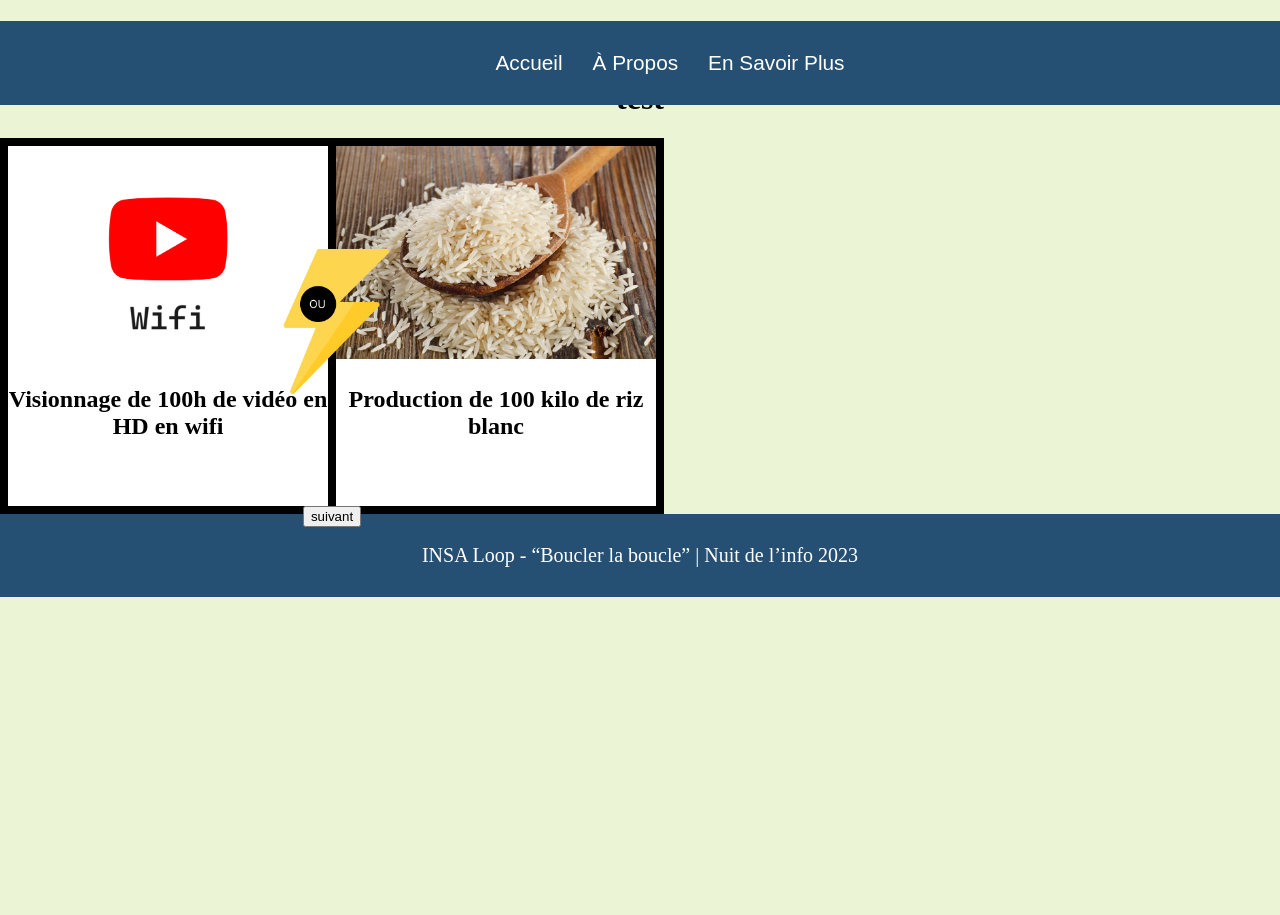
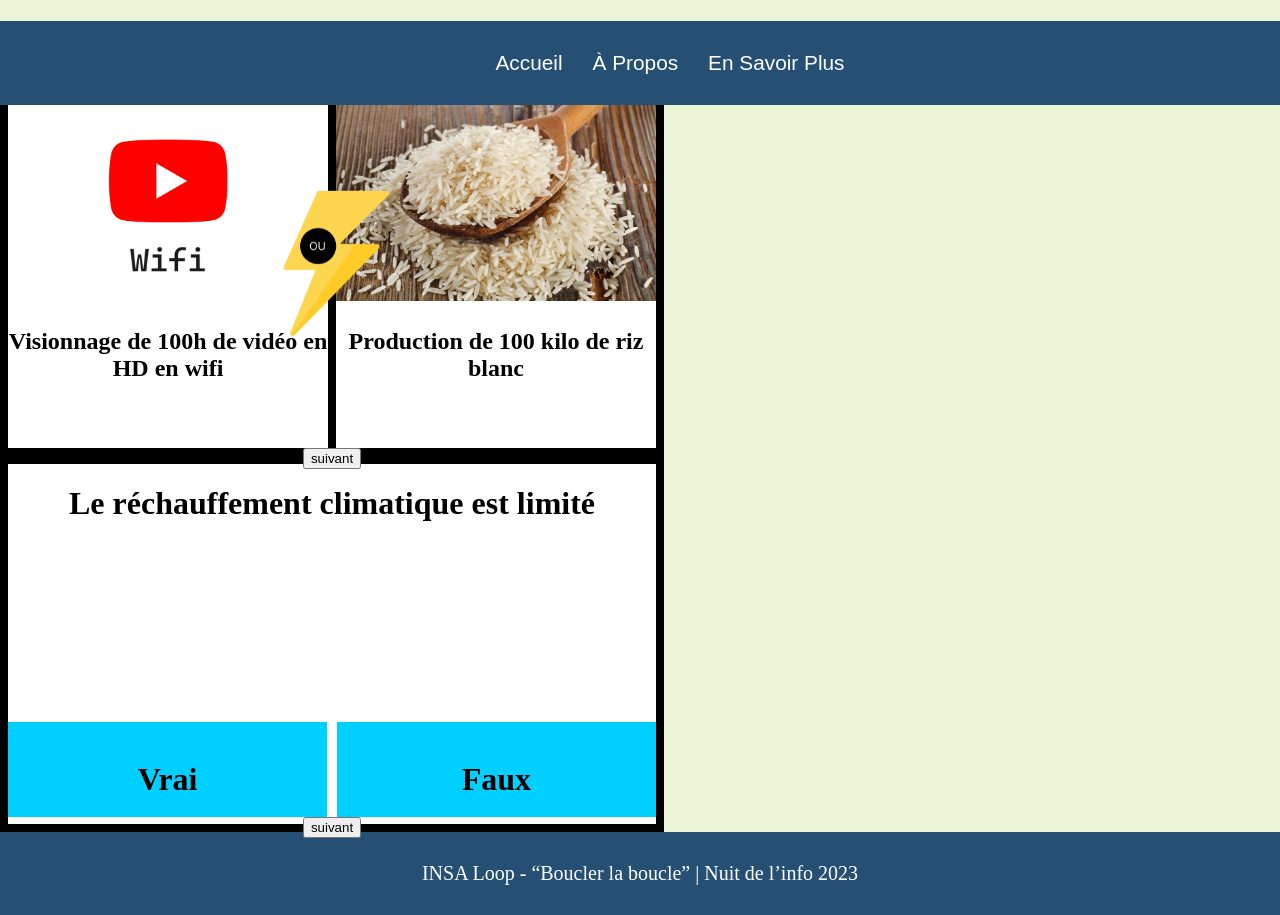
Before and after one commit to Nicolas-wrobel/Nuit-de-l-info-2023, a React (Create React App) app in the folder Web/web-app/: page /about in a window 1280 px wide. Before the commit the page ends 800 px from the top, so only its background shows below. Built offline with nearby package versions, Linux system fonts and the light colour scheme; a web font is replaced by a local one.

Commit message:
ajout vrai ou faux

```diff
--- /dev/null
+++ b/Web/web-app/src/assets/styles/vraiOuFaux.css
@@ -0,0 +1,32 @@
+.base{
+    width: 40.5em;
+    height: 22.5em;
+    background-color: rgb(255, 255, 255);
+    border: 0.5em solid;
+    border-color: black;
+    text-align: center;
+}
+.child {
+    display: inline-block;
+    border: 1px solid rgb(0, 208, 255);
+    padding: 1rem 1rem;
+    vertical-align: middle;
+    margin-top: 2%;
+}
+.child1{
+    float: left;
+    width: 44%;
+    height: 17%;
+    background-color: rgb(0, 208, 255);
+}
+.child2{
+    float: right;
+    width: 44%;
+    height: 17%;
+    background-color: rgb(0, 208, 255);
+}
+.question{
+    height: 14em;
+    /* border: 0.5em solid;
+    border-color: black; */
+}
--- a/Web/web-app/src/components/boxbox.js
+++ b/Web/web-app/src/components/boxbox.js
@@ -85,7 +85,7 @@ const boxbox = () => {
     let randomImage = getRandomImage()
     return (
         <div>
-            <h1>test</h1>
+            {/* <h1>test</h1> */}
             <ImageBackgroundDiv paramListe={randomImage}/>
         </div>
     );
--- /dev/null
+++ b/Web/web-app/src/components/vraiOuFaux.js
@@ -0,0 +1,63 @@
+import '../assets/styles/vraiOuFaux.css';
+import { useState } from 'react'
+
+const listeQuestions = ['Le réchauffement climatique est limité', 'Le nucléaire est une énergie décarbonné', 'Les hivers très rigoureux vont disparaître', "Les actions individuelles n'ont pas d'impact face aux bouleversements écologiques"]
+const listeRep = ["La dernière décennie a été considérée comme la plus chaude depuis le début des relevés de températures. Le réchauffement climatique risque de provoquer des records de chaleur à l'avenir et de provoquer une augmentation des réfugiés climatiques, face à la sécheresse et à la pénurie d'eau."
+, "L'énergie nucléaire est une énergie décarbonée malgré le fait qu'elle soit une énergie fossile"
+, "Les experts s'accordent pour dire que le changement climatique a un impact conséquent sur le Gulf Stream, qui devient de plus en plus étanche. Ce phénomène météorologique sépare les courants froids venus de l'Arctique et du Pôle Nord des courants plus tempérés de l'hémisphère nord. Avec le réchauffement climatique, son action devient moins efficace, et des conséquences pourraient survenir notamment en Europe, avec des épisodes de froid polaire."
+, "Si chacun se mobilise, change son mode de vie, utilise des énergies propres, diminue sa consommation, boycotte les entreprises polluantes… des résultats peuvent intervenir. Le changement climatique est provoqué par l'homme, lui seul peut influer sur le destin de la planète."]
+const listeValide = [1, 2, 1, 1]
+
+const VraiOuFaux = () => {
+    const [cart, updateCart] = useState(0)
+    const [rep, updaterep] = useState(0)
+    const [result, updateresult] = useState(0)
+    let color1 = 'rgb(0, 208, 255)'
+    let color2 = 'rgb(0, 208, 255)'
+    let curQ = ''
+    let curR = ''
+    let curV = ''
+    let divStyle1 = {};
+    if(cart<listeQuestions.length){
+        curQ = listeQuestions[cart]
+        curR = listeRep[cart]
+        curV = listeValide[cart]
+    }
+    if(curV==result){
+        if(curV==1){
+            color2 = 'rgb(0, 255, 81)'
+        }else{
+            color1 = 'rgb(0, 255, 81)'
+        }
+    }else if(result !=0){
+        if(curV==1){
+            color1 = 'rgb(255, 0, 0)'
+        }else{
+            color2 = 'rgb(255, 0, 0)'
+        }
+    }
+    let divStyleV = {backgroundColor:`${color1}`}
+    let divStyleF = {backgroundColor:`${color2}`}
+    if(rep==1){
+        divStyle1 = {
+            display: `block`,
+          };
+    }else{
+        divStyle1 = {
+            display: `none`,
+          };
+    }
+    return (
+        <div className='base'>
+            <div className='question'>
+                <h1>{curQ}</h1>
+                <h3 style={divStyle1}>{curR}</h3>
+            </div>
+            <div style={divStyleV} onClick={() => {updaterep(1); updateresult(2)}} className='child child1'><h1>Vrai</h1></div>
+            <div style={divStyleF} onClick={() => {updaterep(1); updateresult(1)}} className='child child2'><h1>Faux</h1></div>
+            <button onClick={() => {if(cart==listeQuestions.length-1){updateCart(0)}else{updateCart(cart + 1)}; updaterep(0); updateresult(0)}}>suivant</button>
+        </div>
+    );
+};
+
+export default VraiOuFaux;
--- a/Web/web-app/src/pages/AboutPage.js
+++ b/Web/web-app/src/pages/AboutPage.js
@@ -1,10 +1,12 @@
 import React from 'react';
 import Boxbox from '../components/boxbox';
+import VraiOuFaux from '../components/vraiOuFaux'
 
 const HomePage = () => {
   return <div>
     <h1>Bonjour !</h1>
     <Boxbox />
+    <VraiOuFaux/>
     </div>;
 };
 
```
